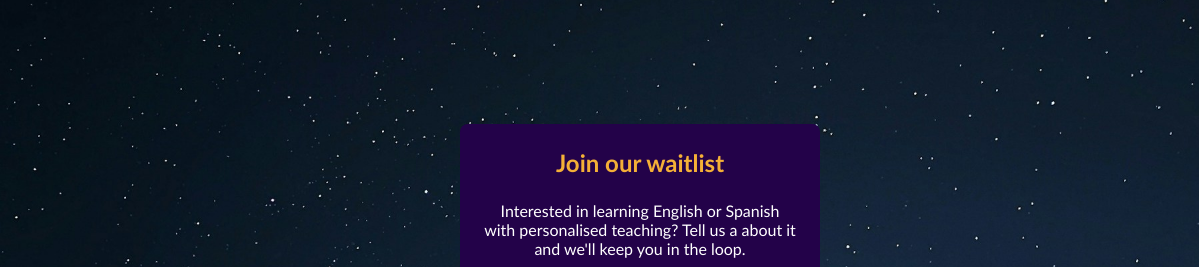
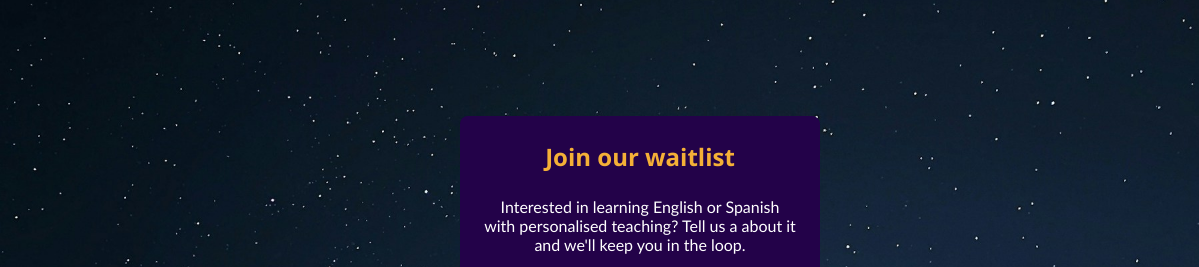
Before and after one commit to jorgeoliart/al-comingsoon-v2, a website built with Vite: page index.html in a window 1280 px wide. Both pictures are taken after a click on the button 711 px from the left and 644 px from the top of the page. Shown: the top 267 px of the page, 0-1199 px from the left. Built offline with nearby package versions, Linux system fonts and the light colour scheme.

Commit message:
Change form title text format

```diff
--- a/src/style.css
+++ b/src/style.css
@@ -175,7 +175,7 @@ header {
 .contact-form {
   width: 90%;
   max-width: 400px;
-  margin: var(--space-lg) auto;
+  margin: var(--space-md) auto;
   padding: var(--space-md);
   background-color: var(--color-dark-purple);
   border-radius: 8px;
@@ -186,6 +186,8 @@ header {
   color: var(--color-yellow);
   margin-bottom: var(--space-md);
   text-align: center;
+  font-family: var(--font-family-heading);
+  font-weight: bold;
 }
 
 .contact-form p {
```
Also changed, not shown: dist/index.html.
